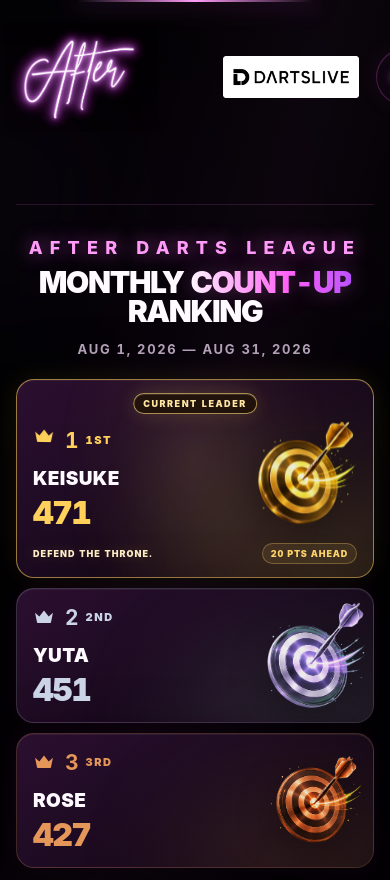
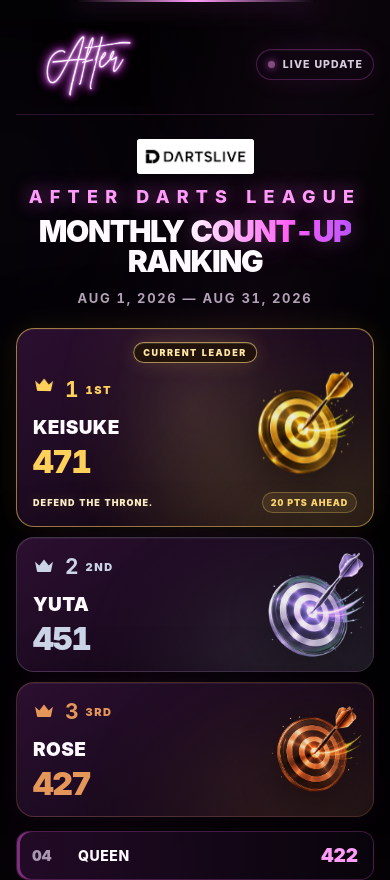
Before and after one commit to rio-creatives/after-darts-weekly-ranking, a plain HTML site: page index.html in a window 390 px wide. Shown: the top 880 px of the page. Drawn offline with Linux system fonts and the light colour scheme.

Commit message:
Add files via upload

```diff
--- a/index.html
+++ b/index.html
@@ -11,7 +11,7 @@
     <link rel="preload" as="image" href="podium-silver.png" />
     <link rel="preload" as="image" href="podium-bronze.png" />
 
-    <link rel="stylesheet" href="neon-theme.css?v=20260731-19" />
+    <link rel="stylesheet" href="neon-theme.css?v=20260802-20" />
     <link rel="stylesheet" href="podium-images.css?v=20260731-2" />
     <link rel="stylesheet" href="tv-monitor.css?v=20260801-1" />
     <link rel="stylesheet" href="leader-ui.css?v=20260802-1" />
@@ -32,7 +32,7 @@
           </div>
         </div>
 
-        <div class="dartslive-logo-frame">
+        <div class="dartslive-logo-frame dartslive-logo-frame--header">
           <img
             class="dartslive-logo"
             src="logo2.png"
@@ -47,6 +47,13 @@
       </header>
 
       <section class="hero">
+        <div class="dartslive-logo-frame dartslive-logo-frame--mobile">
+          <img
+            class="dartslive-logo"
+            src="logo2.png"
+            alt="DARTSLIVE"
+          />
+        </div>
         <p class="eyebrow">AFTER DARTS LEAGUE</p>
         <h1>MONTHLY <span>COUNT-UP</span> RANKING</h1>
         <p id="weekRange" class="week-range">Loading month…</p>
--- a/neon-theme.css
+++ b/neon-theme.css
@@ -163,6 +163,10 @@
   margin: 0 auto;
   filter: none !important;
   mix-blend-mode: normal !important;
+}
+
+.dartslive-logo-frame--mobile {
+  display: none;
 }
 
 .live-status {
@@ -467,25 +471,52 @@
   }
 
   .brand {
-    min-height: 76px;
+    min-width: 0;
+    min-height: 0;
   }
 
   .topbar {
-  padding-bottom: 72px;
-}
+    grid-template-columns: minmax(0, 1fr) auto;
+    column-gap: 12px;
+    min-height: 84px;
+    padding-bottom: 8px;
+  }
 
-.dartslive-logo-frame {
-  width: 170px;
-  transform: none;
-}
+  .brand-logo-frame {
+    left: -8px;
+    width: min(42vw, 164px);
+    height: 84px;
+  }
 
-.brand-logo-frame {
-  width: 190px;
-  height: 110px;
-}
+  .dartslive-logo-frame--header {
+    display: none;
+  }
+
+  .dartslive-logo-frame--mobile {
+    display: block;
+    width: 30vw;
+    margin: 0 auto 12px;
+  }
+
+  .dartslive-logo-frame--mobile .dartslive-logo {
+    width: 100%;
+  }
+
+  .live-status {
+    gap: 7px;
+    padding: 8px 10px;
+    font-size: clamp(9px, 2.7vw, 12px);
+    letter-spacing: 0.1em;
+    white-space: nowrap;
+  }
+
+  .live-dot {
+    width: 9px;
+    height: 9px;
+  }
 
   .hero {
-    margin-top: 32px;
+    margin-top: 24px;
   }
 
   .podium {
```
